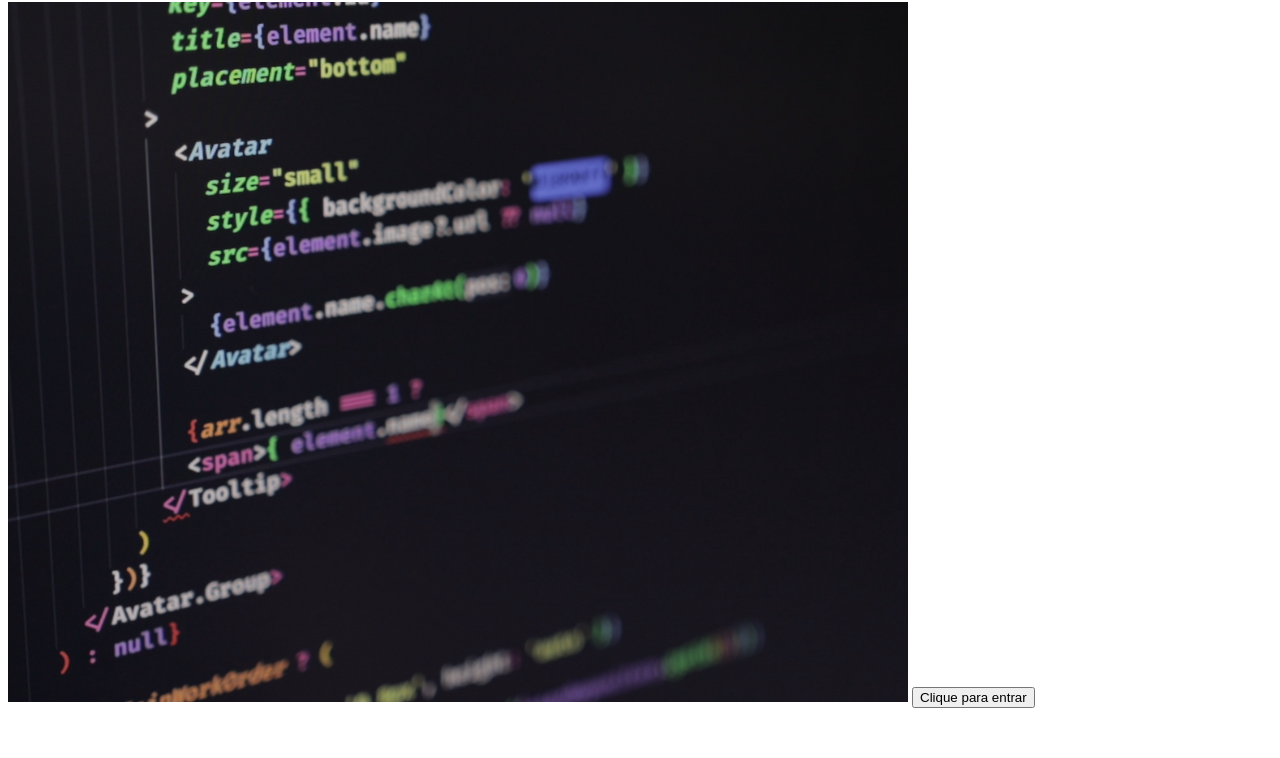
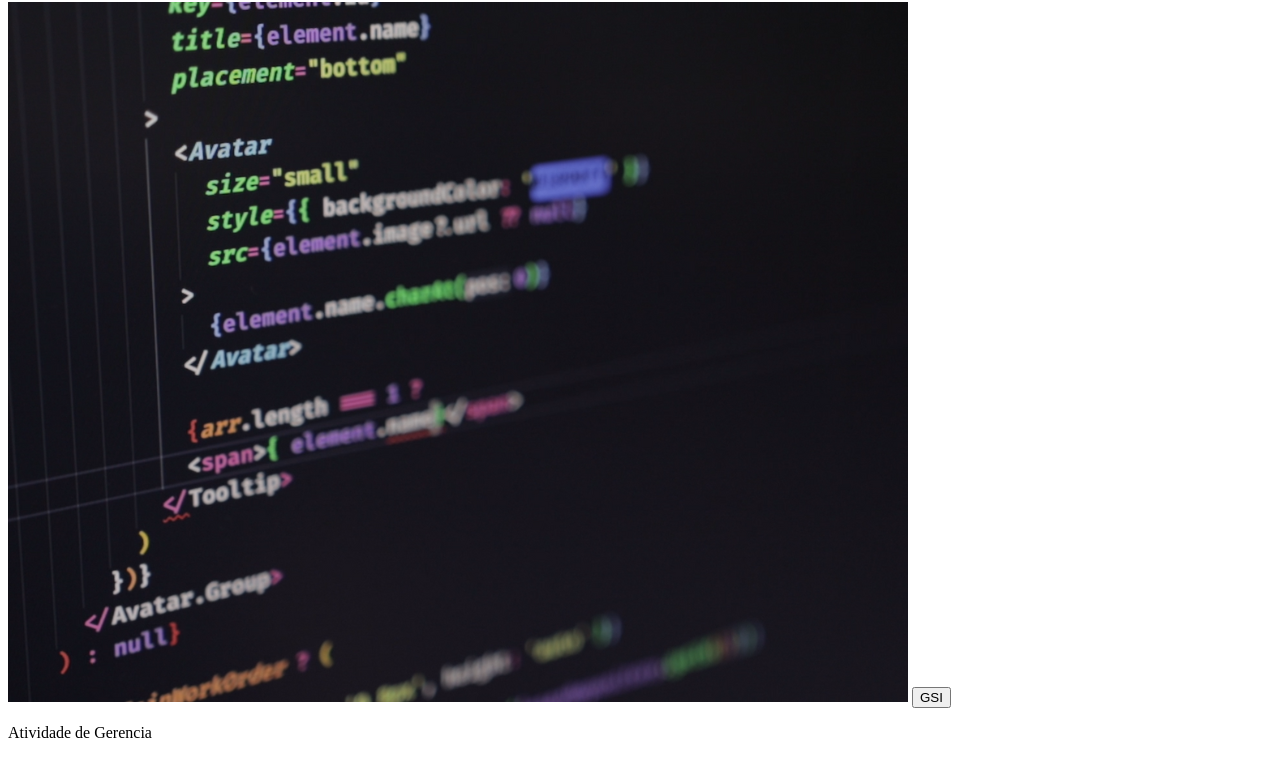
Before and after one commit to kaiodegras/atividade-brachs, a plain HTML site: page index.html in a window 1280 px wide. Shown: the part 78-836 px from the top of the page. Before the commit the page ends 800 px from the top, so only its background shows below. Drawn offline with Linux system fonts and the light colour scheme.

Commit message:
update
paragrafo

```diff
--- a/index.html
+++ b/index.html
@@ -9,7 +9,7 @@
 
     <h1>Atividade Branch</h1>
     <img src="img/img ti.png" alt="...">
-    <button onclick="botao">Clique para entrar</button>
-
+    <button onclick="botao">GSI</button>
+    <p>Atividade de Gerencia</p>
 </body>
 </html>
```
